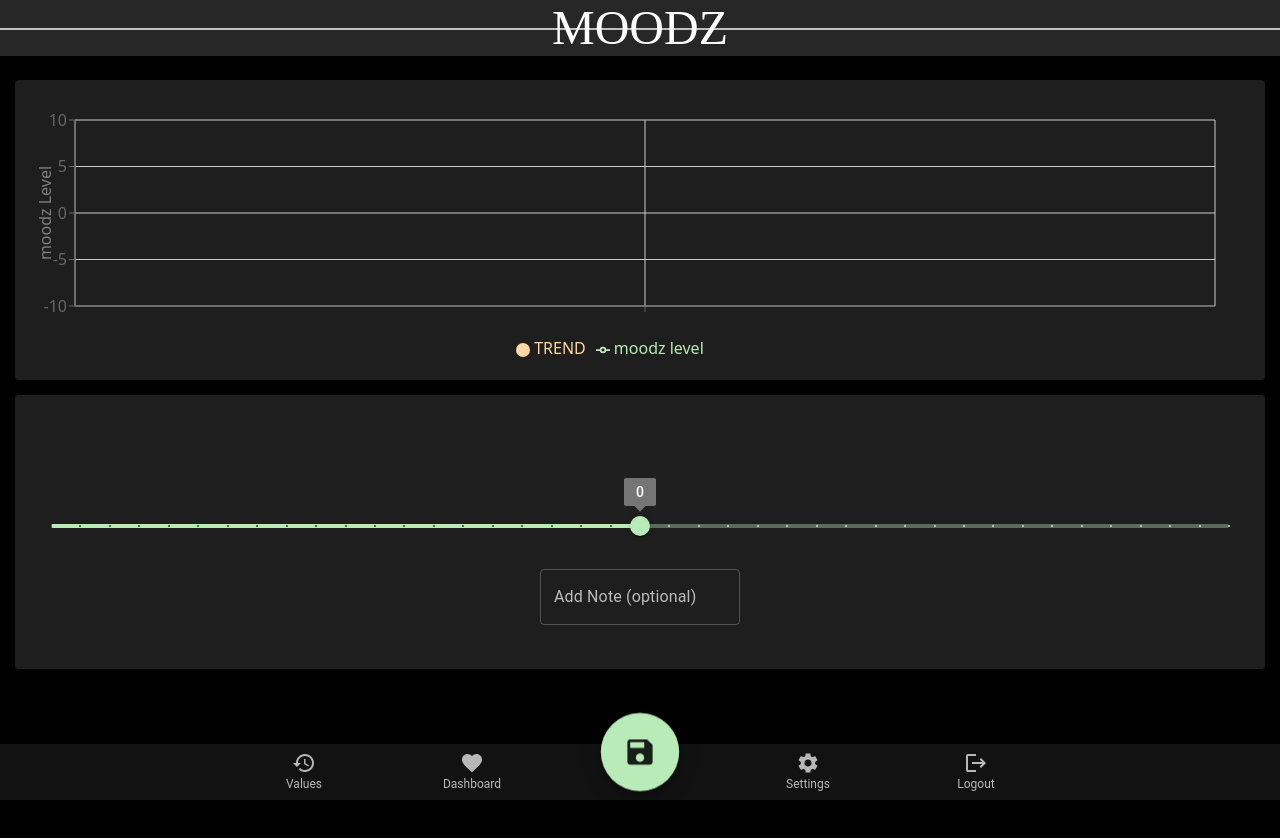
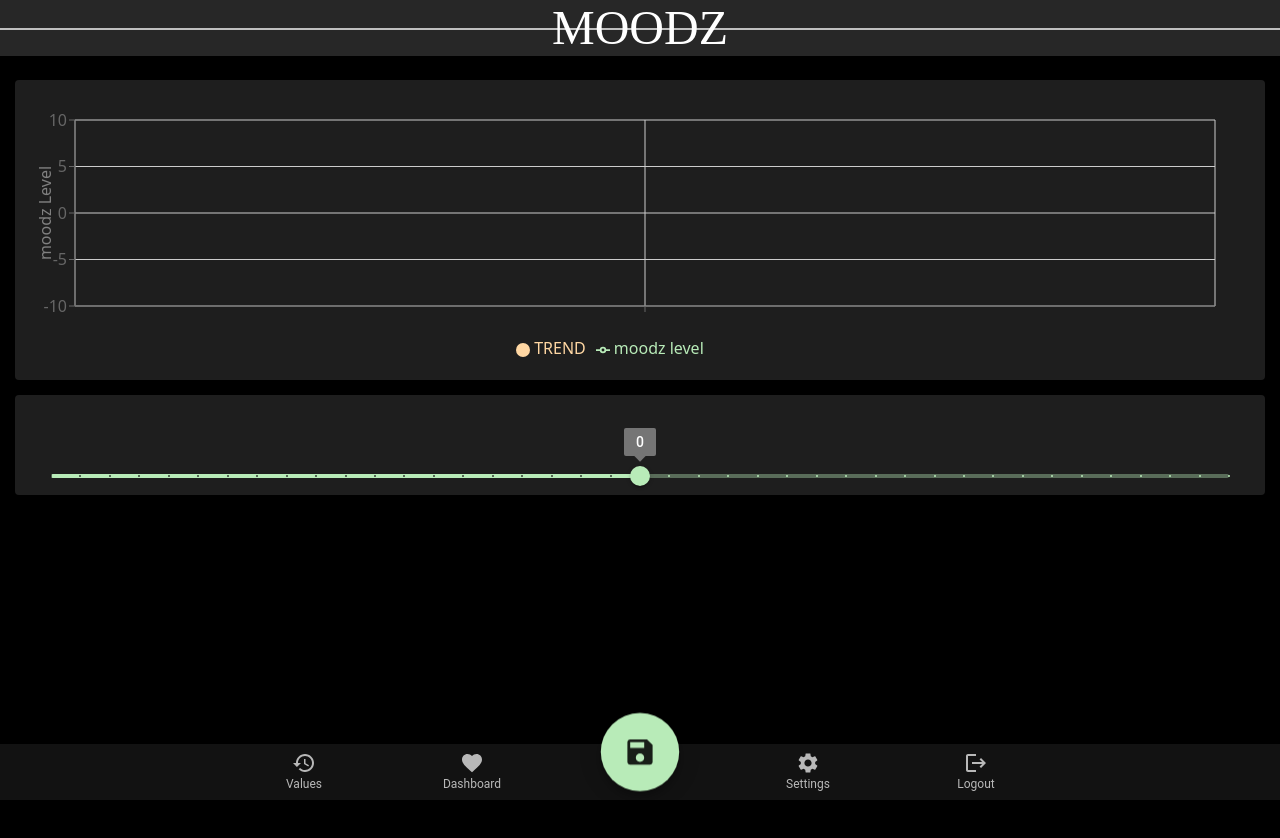
Before and after one commit to ignazka/moodz, a React (Create React App) app: page / in a window 1280 px wide. Shown: the top 838 px of the page. Built offline with nearby package versions, Linux system fonts and the light colour scheme; no server answers; the database is empty; sample sign-in values are in the browser's storage.

Commit message:
optimize styling

```diff
--- a/src/index.css
+++ b/src/index.css
@@ -2,11 +2,11 @@
 @tailwind components;
 @tailwind utilities;
 
-@layer base {
+
   body {
     @apply h-screen bg-black;
   }
-}
+
 
 h3.apptitle {
   font-family: Rubik, Raleway;
--- a/src/pages/Main.tsx
+++ b/src/pages/Main.tsx
@@ -202,13 +202,13 @@ function Main() {
         {/* ------------- FORM -------------- */}
 
 
-        <Card style={{ marginTop: 30, margin: 15, padding: 0 }}>
+        <Card style={{ marginTop: 30, margin: 15, padding: 0, paddingTop:30, height:100,}}>
           <form
             className='flex justify-center flex-col items-center m-9'
             onSubmit={handleSubmit}
           >
             <Slider
-              style={{ marginTop: 80, marginBottom: 20 }}
+              style={{ marginBottom: 20 }}
               name='value'
               onChange={handleSliderChange}
               defaultValue={0}
@@ -225,7 +225,8 @@ function Main() {
             <TextField
               sx={{
                 margin: '.5em',
-                width: '200px',
+                maxWidth: '400px',
+                width: '100%',
               }}
               color='secondary'
               variant='outlined'
```
